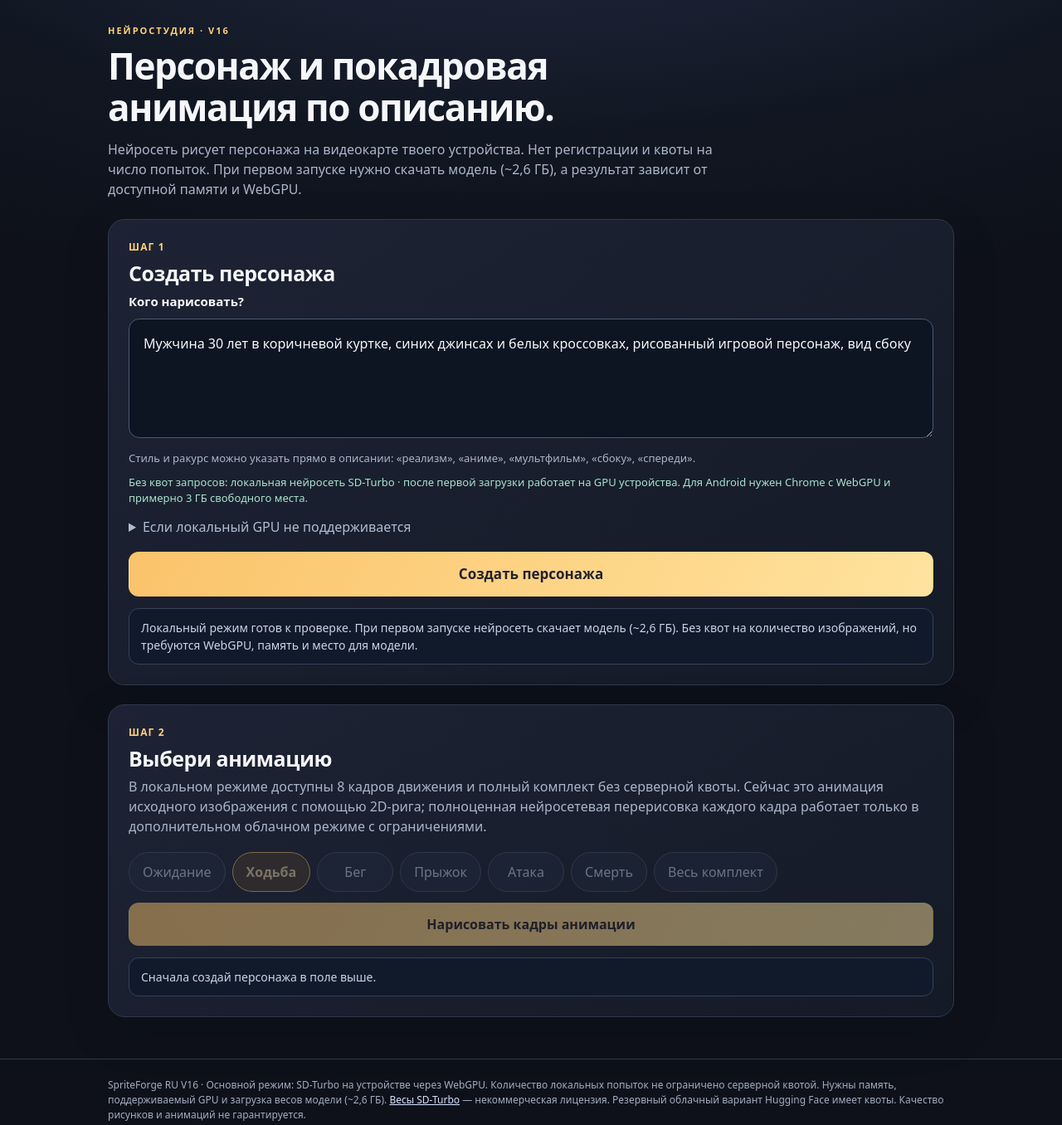
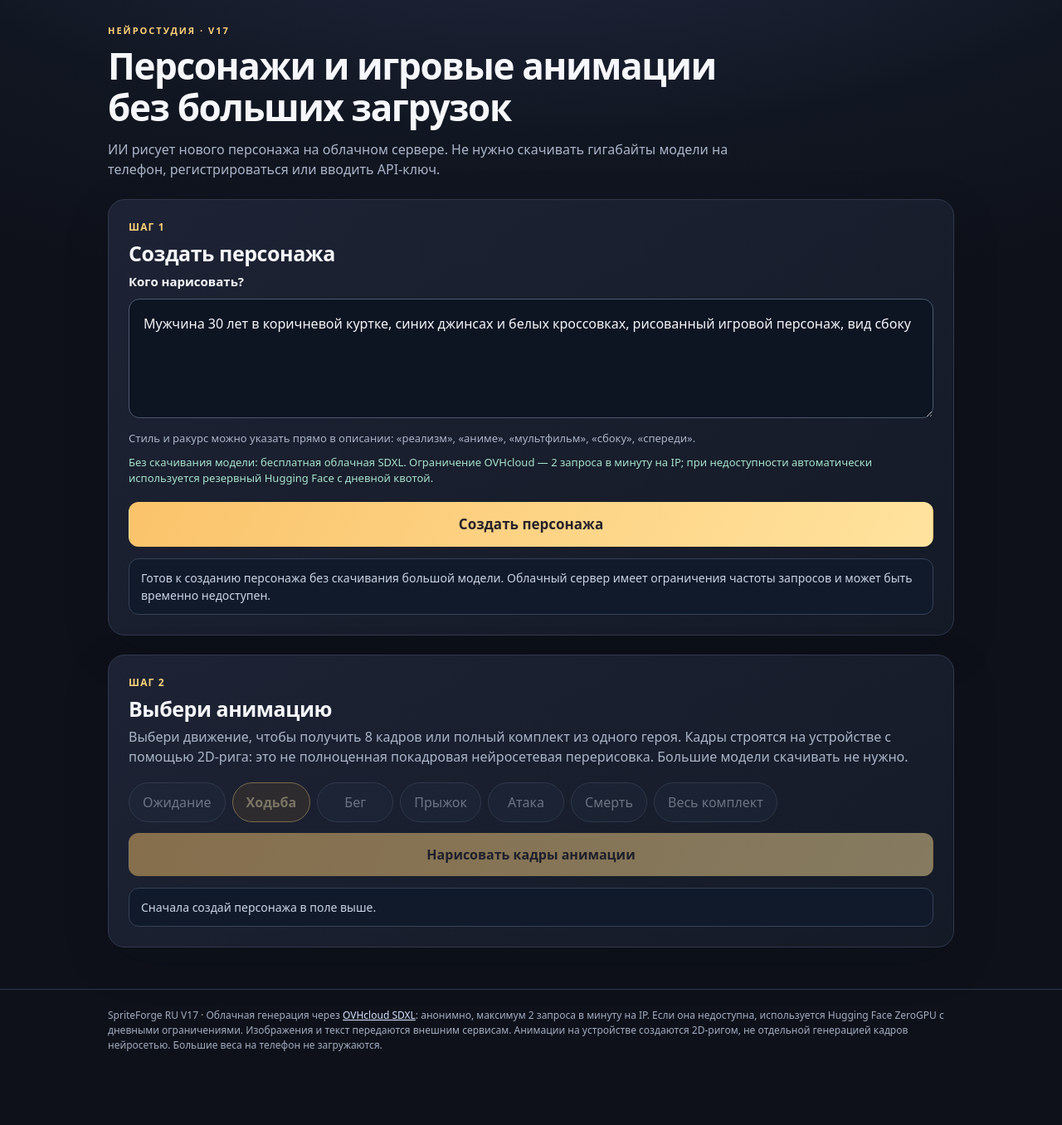
Before and after one commit to alexerrove-dotcom/alexerrove-dotcom.github.io, a plain HTML site: page spriteforge/index.html in a window 1280 px wide. Shown: the part 87-1443 px from the top of the page at 83% size. After the commit the page ends 1388 px from the top, so only its background shows below. Drawn offline with Linux system fonts and the light colour scheme.

Commit message:
V17 remove 2.6GB phone model download, default to remote SDXL with backup provider

```diff
--- a/spriteforge/index.html
+++ b/spriteforge/index.html
@@ -4,7 +4,7 @@
 <meta charset="utf-8">
 <meta name="viewport" content="width=device-width, initial-scale=1, viewport-fit=cover">
 <meta name="theme-color" content="#111620">
-<meta name="description" content="SpriteForge RU — генерация персонажей по тексту и создание игровых спрайт-листов с анимацией. Без входа на сайт, с публичным GPU Hugging Face.">
+<meta name="description" content="SpriteForge RU V17 — создание персонажей по тексту в облаке без загрузки нейросети на телефон; анимации из того же изображения.">
 <link rel="icon" href="./icon.svg" type="image/svg+xml">
 <link rel="manifest" href="./manifest.json">
 <title>SpriteForge RU — генератор персонажей и анимаций</title>
@@ -96,9 +96,9 @@ footer a{color:#d5e2ff}
 <header><div class="wrap nav"><div class="mark">SF</div><div><div class="logo">SpriteForge <em>RU</em></div><div class="navsmall">Персонажи и анимации для игр</div></div><span class="navtag">Без регистрации</span></div></header>
 <main class="wrap">
  <section class="hero">
-  <div class="overline">Нейростудия · V16</div>
-  <h1>Персонаж и покадровая анимация по описанию.</h1>
-  <p>Нейросеть рисует персонажа на видеокарте твоего устройства. Нет регистрации и квоты на число попыток. При первом запуске нужно скачать модель (~2,6 ГБ), а результат зависит от доступной памяти и WebGPU.</p>
+  <div class="overline">Нейростудия · V17</div>
+  <h1>Персонажи и игровые анимации без больших загрузок</h1>
+  <p>ИИ рисует нового персонажа на облачном сервере. Не нужно скачивать гигабайты модели на телефон, регистрироваться или вводить API-ключ.</p>
  </section>
  <section class="panel" aria-labelledby="createTitle">
   <div class="step-label">Шаг 1</div>
@@ -107,11 +107,10 @@ footer a{color:#d5e2ff}
    <label for="description">Кого нарисовать?</label>
    <textarea id="description" placeholder="Например: мужчина 30 лет в коричневой куртке, синих джинсах и белых кроссовках, реалистичный игровой стиль, вид сбоку">Мужчина 30 лет в коричневой куртке, синих джинсах и белых кроссовках, рисованный игровой персонаж, вид сбоку</textarea>
    <p class="hint">Стиль и ракурс можно указать прямо в описании: «реализм», «аниме», «мультфильм», «сбоку», «спереди».</p>
-   <p class="hint" style="color:#a8e3cd">Без квот запросов: локальная нейросеть SD-Turbo · после первой загрузки работает на GPU устройства. Для Android нужен Chrome с WebGPU и примерно 3 ГБ свободного места.</p>
-   <details style="margin-top:12px"><summary style="cursor:pointer;color:#aebdd2">Если локальный GPU не поддерживается</summary><label style="display:block;margin:9px 0 0"><input id="useCloud" type="checkbox"> Использовать Hugging Face (облачный режим, есть дневные квоты)</label></details>
+   <p class="hint" style="color:#a8e3cd">Без скачивания модели: бесплатная облачная SDXL. Ограничение OVHcloud — 2 запроса в минуту на IP; при недоступности автоматически используется резервный Hugging Face с дневной квотой.</p>
    <button id="createButton" type="submit" class="btn primary create">Создать персонажа</button>
   </form>
-  <div id="createStatus" class="status" role="status" aria-live="polite" data-kind="info">Локальный режим готов к проверке. При первом запуске нейросеть скачает модель (~2,6 ГБ). Без квот на количество изображений, но требуются WebGPU, память и место для модели.</div>
+  <div id="createStatus" class="status" role="status" aria-live="polite" data-kind="info">Готов к созданию персонажа без скачивания большой модели. Облачный сервер имеет ограничения частоты запросов и может быть временно недоступен.</div>
   <div id="createProgress" class="progress" hidden></div>
   <button id="cancelButton" class="btn cancel" type="button" hidden>Отменить генерацию</button>
  </section>
@@ -129,7 +128,7 @@ footer a{color:#d5e2ff}
  <section class="panel section" id="animationPanel" aria-labelledby="animationTitle">
   <div class="step-label">Шаг 2</div>
   <h2 id="animationTitle">Выбери анимацию</h2>
-  <p>В локальном режиме доступны 8 кадров движения и полный комплект без серверной квоты. Сейчас это анимация исходного изображения с помощью 2D-рига; полноценная нейросетевая перерисовка каждого кадра работает только в дополнительном облачном режиме с ограничениями.</p>
+  <p>Выбери движение, чтобы получить 8 кадров или полный комплект из одного героя. Кадры строятся на устройстве с помощью 2D-рига: это не полноценная покадровая нейросетевая перерисовка. Большие модели скачивать не нужно.</p>
   <div id="motions" class="motions" role="group" aria-label="Движения персонажа">
    <button type="button" class="motion" data-action="idle" disabled>Ожидание</button>
    <button type="button" class="motion selected" data-action="walk" disabled>Ходьба</button>
@@ -164,14 +163,14 @@ footer a{color:#d5e2ff}
   </div>
  </section>
 </main>
-<footer><div class="wrap">SpriteForge RU V16 · Основной режим: SD-Turbo на устройстве через WebGPU. Количество локальных попыток не ограничено серверной квотой. Нужны память, поддерживаемый GPU и загрузка весов модели (~2,6 ГБ). <a href="https://huggingface.co/schmuell/sd-turbo-ort-web" target="_blank" rel="noopener noreferrer">Весы SD-Turbo</a> — некоммерческая лицензия. Резервный облачный вариант Hugging Face имеет квоты. Качество рисунков и анимаций не гарантируется.</div></footer>
+<footer><div class="wrap">SpriteForge RU V17 · Облачная генерация через <a href="https://www.ovhcloud.com/en/public-cloud/ai-endpoints/catalog/stable-diffusion-xl/" target="_blank" rel="noopener noreferrer">OVHcloud SDXL</a>: анонимно, максимум 2 запроса в минуту на IP. Если она недоступна, используется Hugging Face ZeroGPU с дневными ограничениями. Изображения и текст передаются внешним сервисам. Анимации на устройстве создаются 2D-ригом, не отдельной генерацией кадров нейросетью. Большие веса на телефон не загружаются.</div></footer>
 <script src="./local-generator.js"></script>
 <script type="module">
 /* SpriteForge V11 — one prompt, one Generate button, optional animation below.
  * Image generation runs on the device by default; optional cloud fallback has quotas.
  * Sprite sheets use the same locked input image and are generated locally.
  */
-import {generate,cancelCurrent} from "./provider-v16.js?v=16";
+import {generate,cancelCurrent} from "./provider-v17.js?v=17";
 const $=id=>document.getElementById(id);
 const form=$("characterForm"),input=$("description"),
   create=$("createButton"),createStatus=$("createStatus"),
@@ -251,9 +250,9 @@ form.addEventListener("submit",async e=>{
  const prompt=input.value.trim();
  if(prompt.length<4){status(createStatus,"Опиши персонажа хотя бы несколькими словами.","error");input.focus();return}
  const request={prompt,style:inferStyle(prompt),view:inferView(prompt),
-  facing:"right",size:256,frames:8,action:"idle",characterOnly:true,pack:false,engine:"horde"};
+  facing:"right",size:256,frames:8,action:"idle",characterOnly:true,pack:false,engine:"cloud"};
  setBusy(true,"generate");
- status(createStatus,document.getElementById("useCloud")?.checked?"Запрашиваем публичный GPU Hugging Face (с квотой)…":"Запускаем локальный WebGPU — без серверных квот…","progress");
+ status(createStatus,"Отправляем описание облачной нейросети SDXL. Загрузка большой модели на телефон не требуется…","progress");
  create.textContent="ИИ рисует персонажа…";
  try{
   const out=await generate(request,p=>status(createStatus,p.message||"Идёт генерация…","progress"));
@@ -261,7 +260,7 @@ form.addEventListener("submit",async e=>{
   charImg.src=out.source||out.sheet;
   charResult.hidden=false;
   animResult.hidden=true;animation=null;stopPreview();
-  status(createStatus,(out.provider==="local"?"Персонаж создан на твоём GPU — без серверной квоты. ":"Персонаж создан в ограниченном облачном режиме. ")+"Теперь выбери движение ниже.","success");
+  status(createStatus,"Персонаж создан через "+(out.provider==="ovh"?"OVHcloud SDXL.":"резервный Hugging Face.")+" Никаких многогигабайтных загрузок. Теперь выбери движение ниже."+(out.qualityWarning?" Проверь результат: "+out.qualityWarning:""),"success");
   status(animStatus,"Персонаж закреплён. Выбери действие и нажми «Создать анимацию».","success");
   charResult.scrollIntoView({behavior:"smooth",block:"start"});
  }catch(err){
@@ -302,7 +301,7 @@ animate.addEventListener("click",async()=>{
    :result.frames+" последовательных кадров одного персонажа на одном листе.";
   animResult.hidden=false;
   playAnimation(result);
-  status(animStatus,(result.provider==="local"?"Готово: локальный 2D-риг, без облачной квоты. ":"Готово: облачная нейросеть, кадры проверены автоматически. ")+(result.warnings?.length?"Проверь: "+result.warnings.join("; "):"Проверь лицо, одежду и ноги.")+" Доступны PNG, ZIP и JSON.","success");
+  status(animStatus,"Готово: 2D-кадры из того же персонажа, без повторного запроса к облаку. Проверь движения рук и ног. Доступны PNG, ZIP и JSON.","success");
   animResult.scrollIntoView({behavior:"smooth",block:"start"});
  }catch(err){status(animStatus,"Не удалось создать анимацию: "+(err?.message||String(err)),"error")}
  finally{
```
